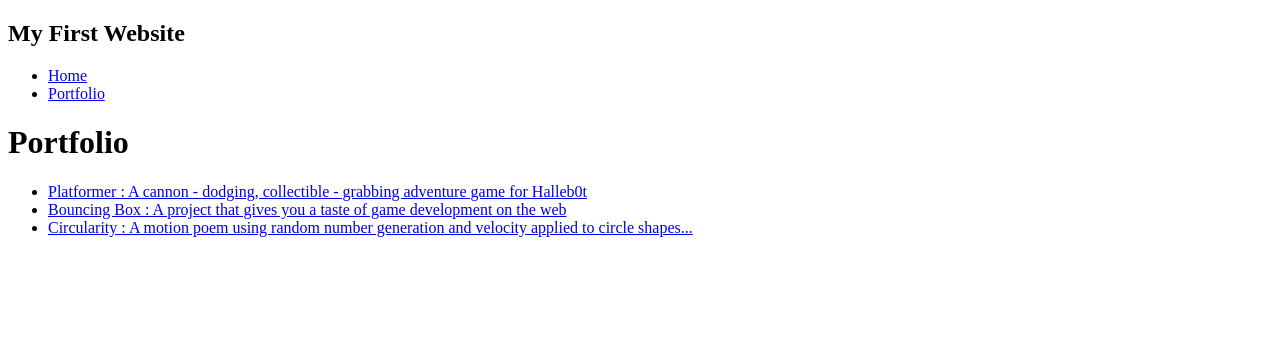
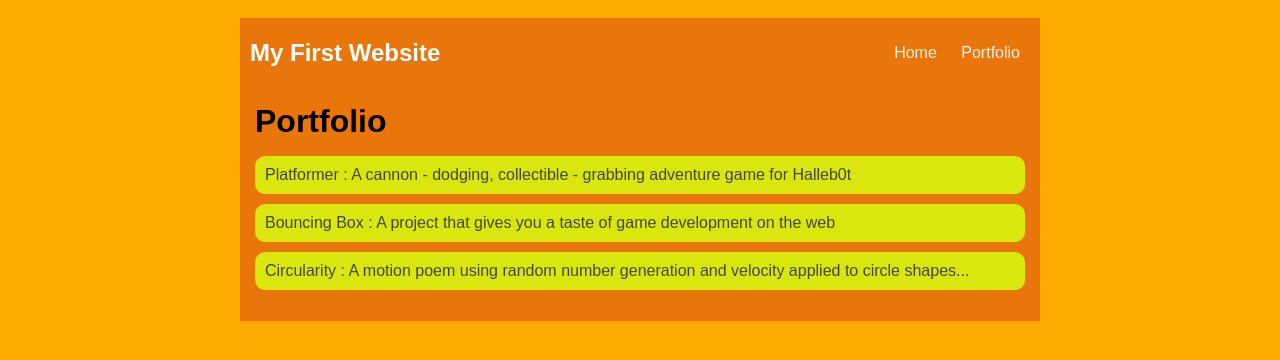
Before and after one commit to Songy993/Songy993.github.io, a plain HTML site: page portfolio.html in a window 1280 px wide. Drawn offline with Linux system fonts and the light colour scheme.

Commit message:
add portfolio.html file

```diff
--- a/portfolio.html
+++ b/portfolio.html
@@ -2,6 +2,7 @@
 <html>
     <head>
         <title>My First Website</title>
+        <link rel="stylesheet" href="style.css">
     </head>
 
     <body>
--- a/style.css
+++ b/style.css
@@ -1,5 +1,5 @@
 body {
-    background: rgb(215, 194, 32);
+    background: rgb(164, 164, 158);
     color: rgb(45, 45, 45);
     padding: 10px;
     font-family: arial;
@@ -54,23 +54,8 @@ main {
 }
 
 /* portfolio styles */
-body {
-  background-color: blue;
-}
-div {
-  padding-top: 20px;
-  padding-right: 10px;
-  padding-bottom: 5px;
-  padding-left: 0;
-}
-.myClass {
-  background-color: rgb(255, 149, 0);
-}
-#myId {
-  background-color: red;
-}
 #interests {
-    border: 4px #c6d614 ridge;
+    border: 4px #f6f6f5 ridge;
     padding: 8px;
 }
 h2, h3 {
@@ -87,7 +72,7 @@ h2, h3 {
         }
 
         #portfolio li {
-            background: #e70f0f;
+            background: #d9e70f;
             padding: 10px;
             border-radius: 10px;
             margin-bottom: 10px;
@@ -153,5 +138,5 @@ h2, h3 {
 
 
                     body {
-                      background-color: blue;
+                      background-color: rgb(255, 170, 0);
                     }
```
